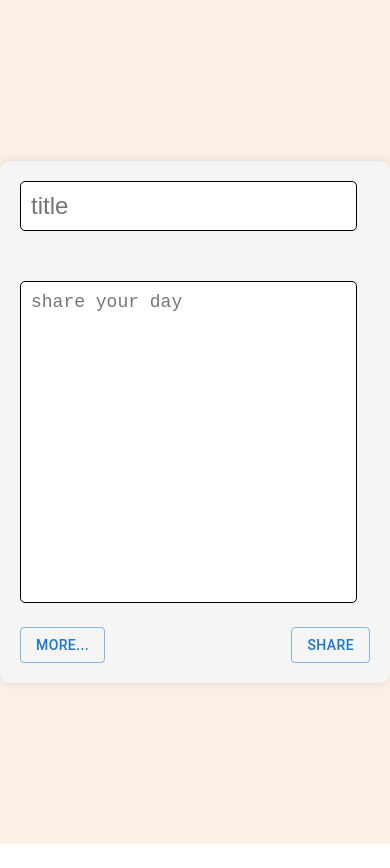
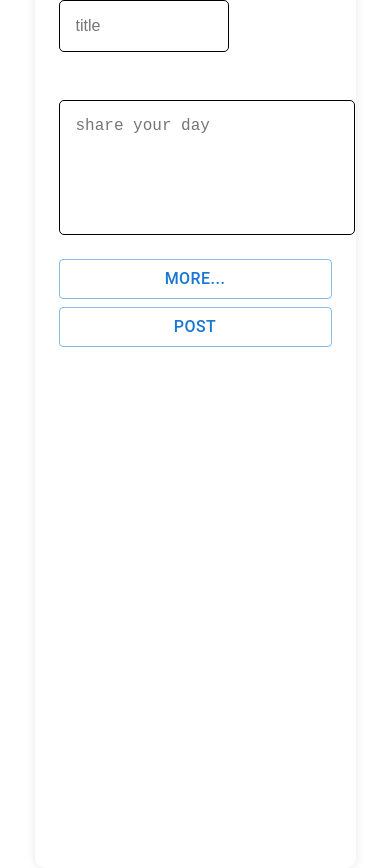
Before and after one commit to yhkim8046/myProject, a React (Create React App) app in the folder my-app/: page /posting in a window 390 px wide. Before the commit the page ends 844 px from the top, so only its background shows below. Built offline with nearby package versions, Linux system fonts and the light colour scheme.

Commit message:
Reset detail page's css

```diff
--- a/my-app/src/App.tsx
+++ b/my-app/src/App.tsx
@@ -3,6 +3,7 @@ import { BrowserRouter as Router, Route, Routes, } from 'react-router-dom';
 import Home from './pages/Home';
 import Posting from './pages/Posting';
 import Detail from './pages/Detail';
+import Feedback from './pages/Feedback';
 
 const App: React.FC = () => {
   return (
@@ -11,6 +12,7 @@ const App: React.FC = () => {
         <Route path="/" element={<Home />} />
         <Route path="/posting" element={<Posting />} />
         <Route path="/detail" element={<Detail></Detail>} />
+        <Route path="/Feedback" element={<Feedback />} />
       </Routes>
     </Router>
   );
--- a/my-app/src/pages/Detail.tsx
+++ b/my-app/src/pages/Detail.tsx
@@ -1,5 +1,7 @@
 import React from 'react';
-import { useLocation } from 'react-router-dom';
+import { useLocation, useNavigate } from 'react-router-dom';
+import Button from '@mui/material/Button';
+import '../styles/Detail.css';
 
 const Detail: React.FC = () => {
     const location = useLocation();
@@ -11,14 +13,30 @@ const Detail: React.FC = () => {
         content: string
     };
 
+    const navigate = useNavigate();
+
+    const handleShareClick = () => {
+        navigate('/Feedback');
+    };
+
     return (
-        <div>
-            <h1>Detail Page</h1>
-            <h2>Title: {title}</h2>
-            <p>Content: {content}</p>
-            <p>ID: {id}</p>
-            <p>Date: {date}</p>
-            <p>Time: {time}</p>
+        <div className="container">
+            <div className="header">
+                <h1>Diary on {date}</h1>
+            </div>
+            <div className="titleContainer">
+                <h2 className="titleText">Title: {title}</h2>
+            </div>
+            <div className="contentContainer">
+                <p className="contentText">Content: {content}</p>
+                <p className="contentText">ID: {id}</p>
+                <p className="contentText">Date: {date}</p>
+                <p className="contentText">Time: {time}</p>
+            </div>
+            <div className="timeContainer">
+                <p className="timeText">Time: {time}</p>
+            </div>
+            <Button variant="outlined" onClick={handleShareClick}>Motivate</Button>
         </div>
     );
 }
--- /dev/null
+++ b/my-app/src/pages/Feedback.tsx
@@ -0,0 +1,16 @@
+import React, { useState } from 'react';
+import { useNavigate } from 'react-router-dom';
+
+const Feedback: React.FC = () => {
+
+    const [feedback, setFeedback] = useState('');
+
+    return (
+        <div>
+            <h1>Keep positive!</h1>
+
+        </div>
+    );
+}
+
+export default Feedback;
--- a/my-app/src/pages/Posting.tsx
+++ b/my-app/src/pages/Posting.tsx
@@ -50,7 +50,7 @@ const Posting: React.FC = () => {
                 </div>
                 <div className="button-container">
                     <Button variant="outlined">More...</Button>
-                    <Button variant="outlined" onClick={handleShareClick}>Share</Button>
+                    <Button variant="outlined" onClick={handleShareClick}>Post</Button>
                 </div>
             </div>
         </div>
--- /dev/null
+++ b/my-app/src/styles/Detail.css
@@ -0,0 +1,46 @@
+.container {
+    height: 100vh;
+    width: 100%;
+}
+
+.header {
+    display:'flex';
+    align-items: 'center';
+    justify-content: 'center';
+}
+
+.titleContainer {
+    margin-bottom: 1rem;
+}
+
+.timeContainer {
+    margin-bottom: 1rem;
+}
+
+.contentContainer {
+    margin-bottom: 2rem;
+}
+
+.titleText, .contentText, .timeText {
+    margin-bottom: 0.5rem;
+    font-size: 1rem;
+}
+
+@media (min-width: 48rem) {
+    .header {
+        flex-direction: row;
+        justify-content: space-between;
+    }
+
+    .titleContainer {
+        flex: 1;
+        margin-right: 1rem;
+        margin-bottom: 0;
+    }
+
+    .timeContainer {
+        flex: 1;
+        margin-left: 1rem;
+        margin-bottom: 0;
+    }
+}
--- a/my-app/src/styles/Posting.css
+++ b/my-app/src/styles/Posting.css
@@ -1,50 +1,99 @@
-/* Posting 페이지에 대한 추가 CSS 스타일링 */
-
 .app {
   display: flex;
   justify-content: center;
   align-items: center;
   height: 100vh;
-    background-color:linen;
+  background-color: white;
 }
 
 .container {
-    background: whitesmoke;
-    padding: 20px;
+  background: white;
+  padding: 4rem;
   border-radius: 10px;
   box-shadow: 0 0 10px rgba(0, 0, 0, 0.1);
-    width: 900px;
-    max-width: 100%;
+  width: 90%;
+  max-width: 70%;
 }
 
-  .title{
-    width: 90%;
-    padding: 10px;
-    margin-bottom: 50px;
-    font-size: 24px;
+.title {
+  width: 50%;
+  padding: 1rem;
+  margin-bottom: 3rem;
+  font-size: 1.5rem;
   border: 1px solid black;
   border-radius: 5px;
 }
 
-  .content{
-    width: 90%;
-    height: 300px;
-    padding: 10px;
-    font-size: 18px;
-    border: 1px solid black;
+.content {
+  width: 96%;
+  height: 25vh;
+  padding: 1rem;
+  font-size: 1.125rem;
+  border: 1px solid rgb(0, 0, 0);
   border-radius: 5px;
   resize: none;
 }
+
 .button-container {
   display: flex;
   justify-content: space-between;
-    margin-top: 20px;
-
-    .button-container Button:first-child {
-      margin-right: 10px;
+  margin-top: 1.25rem;
 }
 
-  .button-container Button:last-child {
-      margin-right: 10px;
+.button-container button {
+  padding: 0.5rem rem;
+  font-size: 1rem;
+}
+
+@media (max-width: 768px) {
+  .container {
+      padding: 1.5rem;
+  }
+
+  .title, .content {
+      font-size: 1.25rem;
+  }
+
+  .content {
+      height: 15vh;
+  }
+
+  .button-container {
+      flex-direction: column;
+      align-items: stretch;
+  }
+
+  .button-container button {
+      width: 100%;
+      margin-bottom: 0.5rem;
   }
 }
+
+@media (max-width: 480px) {
+  .title, .content {
+      font-size: 1rem;
+  }
+
+  .content {
+      height: 12vh;
+  }
+}
+
+@media (max-width: 320px) {
+  .container {
+      padding: 1rem;
+  }
+
+  .title, .content {
+      font-size: 0.875rem;
+  }
+
+  .content {
+      height: 10vh;
+  }
+
+  .button-container button {
+      width: 100%;
+      margin-bottom: 0.5rem;
+  }
+}
```
Also changed, not shown: 2 other files (tests, documents, lock files or other folders). Lines whose indentation alone changed are shown as unchanged.
